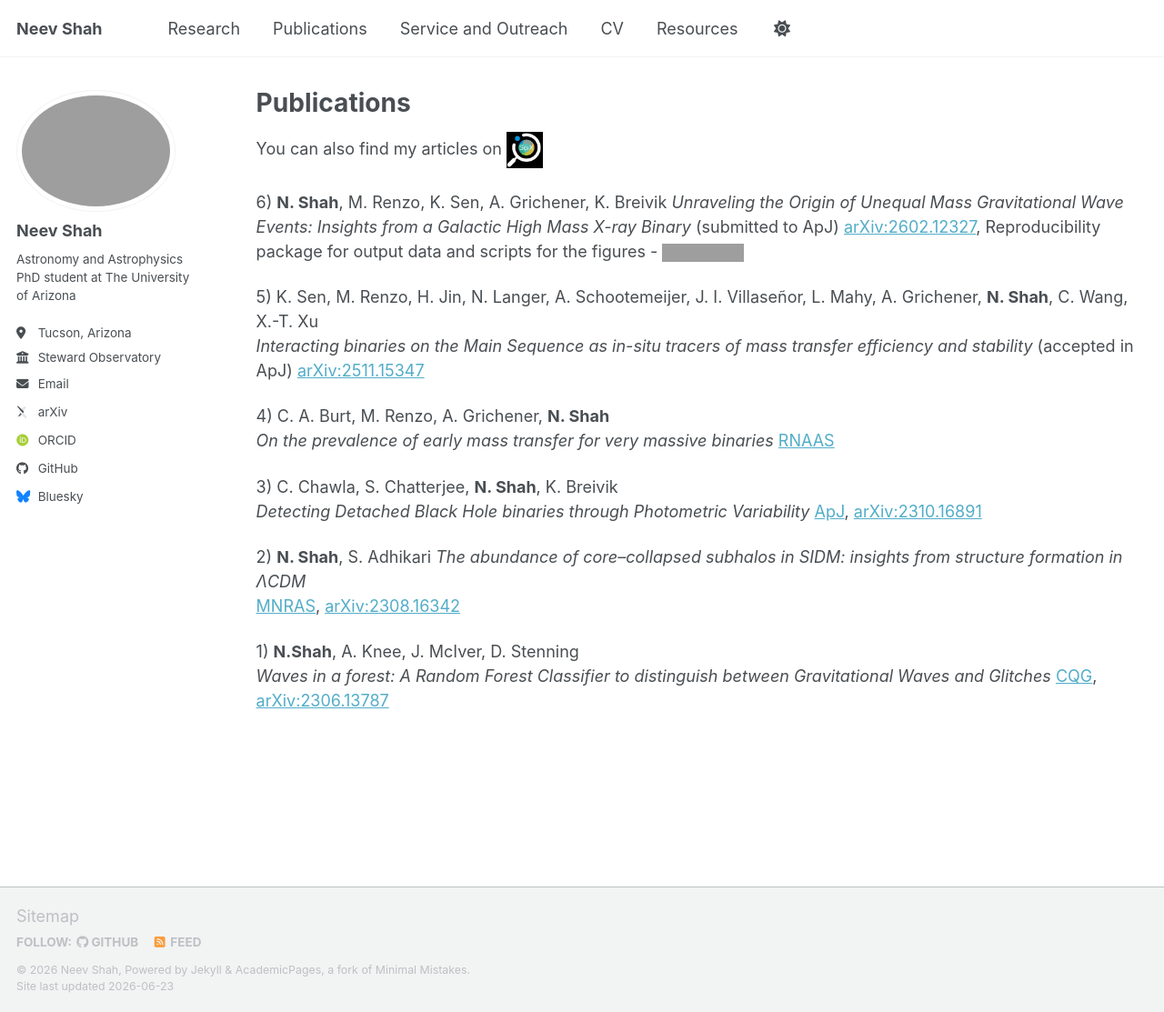
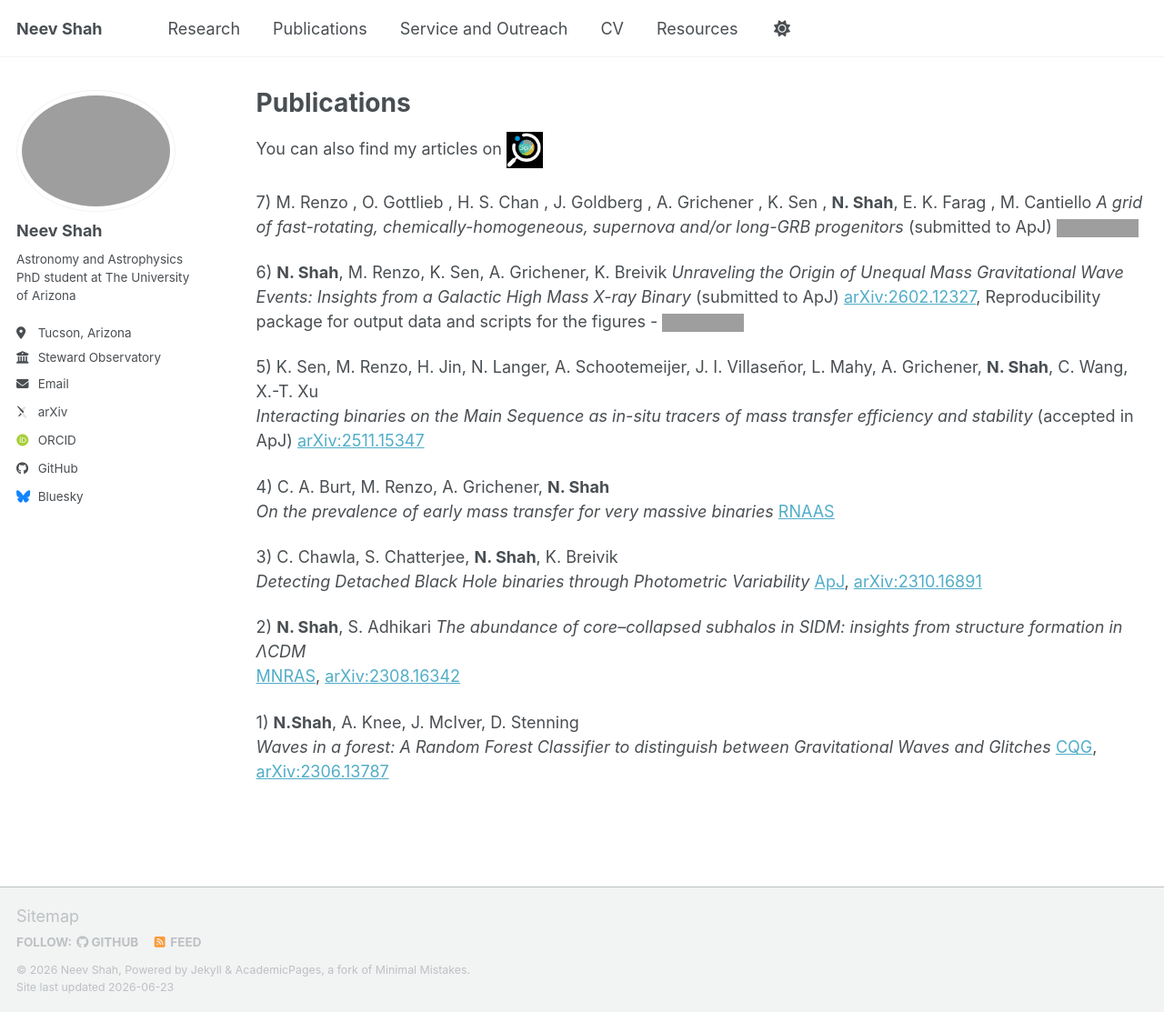
Before and after one commit to neevshah101/neevshah101.github.io, a Jekyll site: the page built from _pages/publications.md, in a window 1280 px wide and 1113 px high. Shown: the whole window at 91% size. Built offline with Jekyll 4.4.1, drawn with Linux system fonts in a browser that asks for light colours; some web fonts are replaced; a script bundle is joined from its source files by our own code; library files that are not in the unit come from our copies; grey boxes are pictures that could not be loaded.

Commit message:
added paper submitted

```diff
--- a/_pages/publications.md
+++ b/_pages/publications.md
@@ -9,6 +9,10 @@ You can also find my articles on
 <a href="https://scixplorer.org/public-libraries/9EwD-zomQNSZSOGsAMyd0A">
   <img src="/images/scix.jpg" alt="SciX" width="40" height = "30">
 </a>
+
+7) M. Renzo , O. Gottlieb , H. S. Chan , J. Goldberg , A. Grichener , K. Sen , **N. Shah**, E. K. Farag , M. Cantiello
+*A grid of fast-rotating, chemically-homogeneous, supernova and/or long-GRB progenitors*
+(submitted to ApJ) [![DOI](https://zenodo.org/badge/DOI/10.5281/zenodo.18615967.svg)](https://zenodo.org/records/14286306)
 
 6) **N. Shah**, M. Renzo, K. Sen, A. Grichener, K. Breivik
 *Unraveling the Origin of Unequal Mass Gravitational Wave Events: Insights from a Galactic High Mass X-ray Binary*
```
